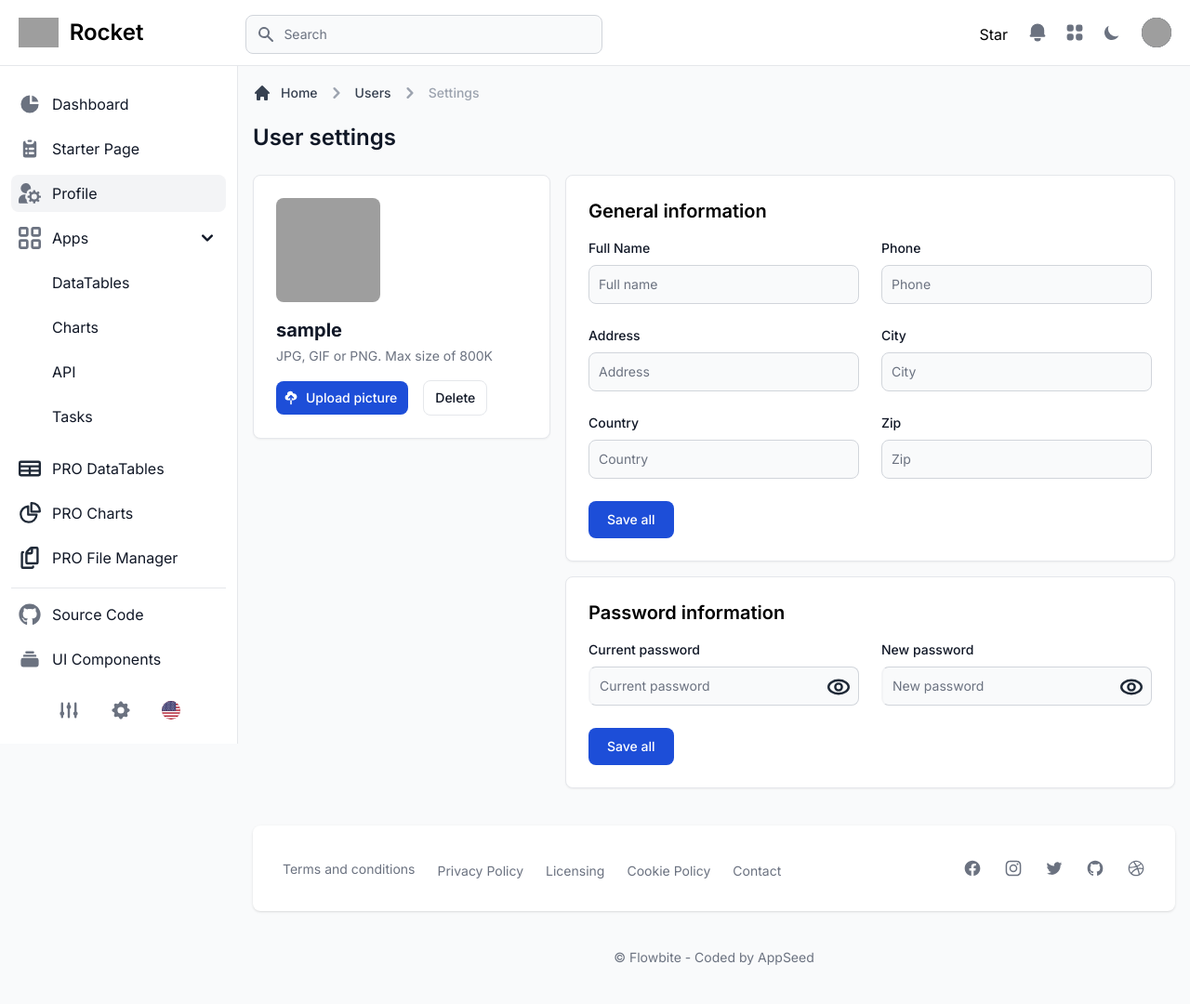
After one commit to app-generator/rocket-flask, a Flask app: page /profile in a window 1280 px wide. The commit adds this page. Shown: the whole page at 93% size. Run offline with Flask 2, Linux system fonts and the light colour scheme; the visitor is signed in with stand-in values (Sample User, id 1); data comes from the database, SQL or seed files in the repository; some libraries are stand-ins or nearby versions; grey boxes are pictures that could not be loaded.

Commit message:
Complete profile page with image upload, password change and general information

```diff
--- a/apps/authentication/routes.py
+++ b/apps/authentication/routes.py
@@ -2,25 +2,27 @@
 """
 Copyright (c) 2019 - present AppSeed.us
 """
-
+import os
 from flask import render_template, redirect, request, url_for
 from flask_login import (
     current_user,
     login_user,
-    logout_user
+    logout_user,
+    login_required
 )
-
+from werkzeug.utils import secure_filename
 from apps import db, login_manager
 from apps.authentication import blueprint
-from apps.authentication.forms import LoginForm, CreateAccountForm
-from apps.authentication.models import Users
+from apps.authentication.forms import LoginForm, CreateAccountForm, ChangePasswordForm
+from apps.authentication.models import Users, Profile
+from apps.config import Config
 
-from apps.authentication.util import verify_pass
+from apps.authentication.util import verify_pass, hash_pass
 
 
-@blueprint.route('/')
-def route_default():
-    return redirect(url_for('authentication_blueprint.login'))
+# @blueprint.route('/')
+# def route_default():
+#     return redirect(url_for('authentication_blueprint.login'))
 
 
 # Login & Registration
@@ -86,10 +88,7 @@ def register():
         # Delete user from session
         logout_user()
 
-        return render_template('accounts/register.html',
-                               msg='User created successfully.',
-                               success=True,
-                               form=create_account_form)
+        return redirect(url_for('authentication_blueprint.login'))
 
     else:
         return render_template('accounts/register.html', form=create_account_form)
@@ -101,23 +100,96 @@ def logout():
     return redirect(url_for('authentication_blueprint.login'))
 
 
+@blueprint.route('/profile', methods=['GET', 'POST'])
+@login_required
+def profile():
+    context = {}
+    profile = Profile.find_by_user_id(current_user.id)
+    if request.method == 'POST':
+        for attribute, value in request.form.items():
+            setattr(profile, attribute, value)
+        db.session.commit()
+
+    context['segment'] = 'profile'
+    context['profile'] = profile
+    return render_template('accounts/profile.html', **context)
+
+
+ALLOWED_EXTENSIONS = {'png', 'jpg', 'jpeg', 'gif'}
+def allowed_file(filename):
+    return '.' in filename and filename.rsplit('.', 1)[1].lower() in ALLOWED_EXTENSIONS
+
+@blueprint.route('/profile-image/', methods=['POST'])
+@login_required
+def update_profile_image():
+    profile = Profile.find_by_user_id(current_user.id)
+
+    if 'avatar' not in request.files:
+        return redirect(url_for('authentication_blueprint.profile'))
+
+    file = request.files['avatar']
+
+    if file.filename == '':
+        return redirect(url_for('authentication_blueprint.profile'))
+
+    if file and allowed_file(file.filename):
+        filename = secure_filename(file.filename)
+        file.save(os.path.join(Config.MEDIA_FOLDER, filename))
+
+        profile.avatar = filename
+        db.session.commit()
+
+        return redirect(url_for('authentication_blueprint.profile'))
+
+    return redirect(url_for('authentication_blueprint.profile'))
+
+
+
+@blueprint.route('/change-password', methods=['POST'])
+@login_required
+def change_password():
+    if request.method == 'POST':
+        current_password = request.form['current_password']
+        new_password = request.form['new_password']
+
+        user = Users.query.filter_by(username=current_user.username).first()
+
+        if user and verify_pass(current_password, user.password):
+            current_user.password = hash_pass(new_password)
+            db.session.commit()
+            return redirect(url_for('authentication_blueprint.profile'))
+        else:
+            return redirect(url_for('authentication_blueprint.profile'))
+    else:
+        return redirect(url_for('authentication_blueprint.profile'))
+
 # Errors
 
 @login_manager.unauthorized_handler
 def unauthorized_handler():
-    return render_template('pages/page-403.html'), 403
+    return redirect(url_for('authentication_blueprint.login'))
+    # return render_template('pages/page-403.html'), 403
 
 
 @blueprint.errorhandler(403)
 def access_forbidden(error):
-    return render_template('pages/page-403.html'), 403
+    return redirect(url_for('authentication_blueprint.login'))
+    # return render_template('pages/page-403.html'), 403
 
 
 @blueprint.errorhandler(404)
 def not_found_error(error):
-    return render_template('pages/page-404.html'), 404
+    return redirect(url_for('authentication_blueprint.login'))
+    # return render_template('pages/page-404.html'), 404
 
 
 @blueprint.errorhandler(500)
 def internal_error(error):
-    return render_template('pages/page-500.html'), 500
+    return redirect(url_for('authentication_blueprint.login'))
+    # return render_template('pages/page-500.html'), 500
+
+
+# custom filter
+@blueprint.app_template_filter('default_if_none')
+def default_if_none(value):
+    return value if value else ""
--- a/apps/config.py
+++ b/apps/config.py
@@ -29,6 +29,8 @@ class Config(object):
     CELERY_SCRIPTS_DIR        = os.path.join(basedir, "tasks_scripts" )
     CELERY_LOGS_URL           = "/tasks_logs/"
     CELERY_LOGS_DIR           = os.path.join(basedir, "tasks_logs"    )
+
+    MEDIA_FOLDER = os.path.join(basedir, "media")
 
     # try to set up a Relational DBMS
     if DB_ENGINE and DB_NAME and DB_USERNAME:
--- /dev/null
+++ b/apps/templates/accounts/profile.html
@@ -0,0 +1,214 @@
+{% extends "layouts/base.html" %}
+
+{% block messages %}
+
+{% if messages %}
+    {% for message in messages %}
+        <div class="flex items-center p-4 text-sm rounded-lg dark:bg-gray-800 {{message.tags}}" role="alert">
+            <svg class="flex-shrink-0 inline w-4 h-4 mr-3" aria-hidden="true" xmlns="http://www.w3.org/2000/svg" fill="currentColor" viewBox="0 0 20 20">
+                <path d="M10 .5a9.5 9.5 0 1 0 9.5 9.5A9.51 9.51 0 0 0 10 .5ZM9.5 4a1.5 1.5 0 1 1 0 3 1.5 1.5 0 0 1 0-3ZM12 15H8a1 1 0 0 1 0-2h1v-3H8a1 1 0 0 1 0-2h2a1 1 0 0 1 1 1v4h1a1 1 0 0 1 0 2Z"/>
+            </svg>
+            <span class="sr-only">Info</span>
+            <div>{{ message }}</div>
+        </div>
+    {% endfor %}
+{% endif %}
+
+
+{% endblock messages %}
+
+{% block content %}
+
+<div class="grid grid-cols-1 px-4 pt-6 xl:grid-cols-3 xl:gap-4 dark:bg-gray-900">
+    <div class="mb-4 col-span-full xl:mb-2">
+        <nav class="flex mb-5" aria-label="Breadcrumb">
+            <ol class="inline-flex items-center space-x-1 text-sm font-medium md:space-x-2">
+              <li class="inline-flex items-center">
+                <a href="#" class="inline-flex items-center text-gray-700 hover:text-primary-600 dark:text-gray-300 dark:hover:text-white">
+                  <svg class="w-5 h-5 mr-2.5" fill="currentColor" viewBox="0 0 20 20" xmlns="http://www.w3.org/2000/svg"><path d="M10.707 2.293a1 1 0 00-1.414 0l-7 7a1 1 0 001.414 1.414L4 10.414V17a1 1 0 001 1h2a1 1 0 001-1v-2a1 1 0 011-1h2a1 1 0 011 1v2a1 1 0 001 1h2a1 1 0 001-1v-6.586l.293.293a1 1 0 001.414-1.414l-7-7z"></path></svg>
+                  Home
+                </a>
+              </li>
+              <li>
+                <div class="flex items-center">
+                  <svg class="w-6 h-6 text-gray-400" fill="currentColor" viewBox="0 0 20 20" xmlns="http://www.w3.org/2000/svg"><path fill-rule="evenodd" d="M7.293 14.707a1 1 0 010-1.414L10.586 10 7.293 6.707a1 1 0 011.414-1.414l4 4a1 1 0 010 1.414l-4 4a1 1 0 01-1.414 0z" clip-rule="evenodd"></path></svg>
+                  <a href="#" class="ml-1 text-gray-700 hover:text-primary-600 md:ml-2 dark:text-gray-300 dark:hover:text-white">Users</a>
+                </div>
+              </li>
+              <li>
+                <div class="flex items-center">
+                  <svg class="w-6 h-6 text-gray-400" fill="currentColor" viewBox="0 0 20 20" xmlns="http://www.w3.org/2000/svg"><path fill-rule="evenodd" d="M7.293 14.707a1 1 0 010-1.414L10.586 10 7.293 6.707a1 1 0 011.414-1.414l4 4a1 1 0 010 1.414l-4 4a1 1 0 01-1.414 0z" clip-rule="evenodd"></path></svg>
+                  <span class="ml-1 text-gray-400 md:ml-2 dark:text-gray-500" aria-current="page">Settings</span>
+                </div>
+              </li>
+            </ol>
+        </nav>
+        <h1 class="text-xl font-semibold text-gray-900 sm:text-2xl dark:text-white">User settings</h1>
+    </div>
+    <!-- Right Content -->
+    <div class="col-span-full xl:col-auto">
+        <div class="p-4 mb-4 bg-white border border-gray-200 rounded-lg shadow-sm 2xl:col-span-2 dark:border-gray-700 sm:p-6 dark:bg-gray-800">
+            <div class="items-center sm:flex xl:block 2xl:flex sm:space-x-4 xl:space-x-0 2xl:space-x-4">
+                {% if profile.avatar %}
+                    <img class="mb-4 rounded-lg w-28 h-28 sm:mb-0 xl:mb-4 2xl:mb-0" src="{{ url_for('media_files', filename = profile.avatar )}}" alt="Jese picture">
+                {% else %}
+                    <img class="mb-4 rounded-lg w-28 h-28 sm:mb-0 xl:mb-4 2xl:mb-0" src="{{ url_for('static', filename='dist/img/default-user.png') }}" alt="Jese picture">
+                {% endif %}
+                <div>
+                    {% if current_user.username %}
+                        <h3 class="mb-1 text-xl font-bold text-gray-900 dark:text-white">{{ current_user.username }}</h3>
+                    {% else %}
+                        <h3 class="mb-1 text-xl font-bold text-gray-900 dark:text-white">{{ current_user.username }}</h3>
+                    {% endif %}
+                    <div class="mb-4 text-sm text-gray-500 dark:text-gray-400">
+                        JPG, GIF or PNG. Max size of 800K
+                    </div>
+                    <form method="post" action="{{ url_for('authentication_blueprint.update_profile_image') }}" enctype="multipart/form-data" class="flex items-center space-x-4">
+
+                        <label for="avatar">
+                            <div class="inline-flex items-center px-3 py-2 text-sm font-medium text-center text-white rounded-lg bg-primary-700 hover:bg-primary-800 focus:ring-4 focus:ring-primary-300 dark:bg-blue-600 dark:hover:bg-primary-700 dark:focus:ring-primary-800">
+                                <svg class="w-4 h-4 mr-2 -ml-1" fill="currentColor" viewBox="0 0 20 20" xmlns="http://www.w3.org/2000/svg"><path d="M5.5 13a3.5 3.5 0 01-.369-6.98 4 4 0 117.753-1.977A4.5 4.5 0 1113.5 13H11V9.413l1.293 1.293a1 1 0 001.414-1.414l-3-3a1 1 0 00-1.414 0l-3 3a1 1 0 001.414 1.414L9 9.414V13H5.5z"></path><path d="M9 13h2v5a1 1 0 11-2 0v-5z"></path></svg>
+                                Upload picture
+                            </div>
+                        </label>
+                        <input onchange="this.form.submit()" type="file" class="hidden" name="avatar" id="avatar">
+                        <button type="button" class="py-2 px-3 text-sm font-medium text-gray-900 focus:outline-none bg-white rounded-lg border border-gray-200 hover:bg-gray-100 hover:text-blue-700 focus:z-10 focus:ring-4 focus:ring-gray-200 dark:focus:ring-gray-700 dark:bg-gray-800 dark:text-gray-400 dark:border-gray-600 dark:hover:text-white dark:hover:bg-gray-700">
+                            Delete
+                        </button>
+                    </form>
+                </div>
+            </div>
+        </div>
+    </div>
+    <div class="col-span-2">
+        <div class="p-4 mb-4 bg-white border border-gray-200 rounded-lg shadow-sm 2xl:col-span-2 dark:border-gray-700 sm:p-6 dark:bg-gray-800">
+            <h3 class="mb-4 text-xl font-semibold dark:text-white">General information</h3>
+            <form method="post">
+
+                <div class="grid grid-cols-6 gap-6">
+                    <div class="col-span-6 sm:col-span-3">
+                        <label for="full_name" class="block mb-2 text-sm font-medium text-gray-900 dark:text-white">Full Name</label>
+                        <input type="text" value="{{ profile.full_name|default_if_none }}" name="full_name" class="bg-gray-50 border border-gray-300 text-gray-900 text-sm rounded-lg focus:ring-blue-500 focus:border-blue-500 block w-full p-2.5 dark:bg-gray-700 dark:border-gray-600 dark:placeholder-gray-400 dark:text-white dark:focus:ring-blue-500 dark:focus:border-blue-500" placeholder="Full name" id="">
+                    </div>
+                    <div class="col-span-6 sm:col-span-3">
+                        <label for="phone" class="block mb-2 text-sm font-medium text-gray-900 dark:text-white">Phone</label>
+                        <input type="text" value="{{ profile.phone|default_if_none }}" name="phone" class="bg-gray-50 border border-gray-300 text-gray-900 text-sm rounded-lg focus:ring-blue-500 focus:border-blue-500 block w-full p-2.5 dark:bg-gray-700 dark:border-gray-600 dark:placeholder-gray-400 dark:text-white dark:focus:ring-blue-500 dark:focus:border-blue-500" placeholder="Phone" id="">
+                    </div>
+                    <div class="col-span-6 sm:col-span-3">
+                        <label for="address" class="block mb-2 text-sm font-medium text-gray-900 dark:text-white">Address</label>
+                        <input type="text" value="{{ profile.address|default_if_none }}" name="address" class="bg-gray-50 border border-gray-300 text-gray-900 text-sm rounded-lg focus:ring-blue-500 focus:border-blue-500 block w-full p-2.5 dark:bg-gray-700 dark:border-gray-600 dark:placeholder-gray-400 dark:text-white dark:focus:ring-blue-500 dark:focus:border-blue-500" placeholder="Address" id="">
+                    </div>
+                    <div class="col-span-6 sm:col-span-3">
+                        <label for="city" class="block mb-2 text-sm font-medium text-gray-900 dark:text-white">City</label>
+                        <input type="text" value="{{ profile.city|default_if_none }}" name="city" class="bg-gray-50 border border-gray-300 text-gray-900 text-sm rounded-lg focus:ring-blue-500 focus:border-blue-500 block w-full p-2.5 dark:bg-gray-700 dark:border-gray-600 dark:placeholder-gray-400 dark:text-white dark:focus:ring-blue-500 dark:focus:border-blue-500" placeholder="City" id="">
+                    </div>
+                    <div class="col-span-6 sm:col-span-3">
+                        <label for="country" class="block mb-2 text-sm font-medium text-gray-900 dark:text-white">Country</label>
+                        <input type="text" value="{{ profile.country|default_if_none }}" name="country" class="bg-gray-50 border border-gray-300 text-gray-900 text-sm rounded-lg focus:ring-blue-500 focus:border-blue-500 block w-full p-2.5 dark:bg-gray-700 dark:border-gray-600 dark:placeholder-gray-400 dark:text-white dark:focus:ring-blue-500 dark:focus:border-blue-500" placeholder="Country" id="">
+                    </div>
+                    <div class="col-span-6 sm:col-span-3">
+                        <label for="zip" class="block mb-2 text-sm font-medium text-gray-900 dark:text-white">Zip</label>
+                        <input type="text" value="{{ profile.zip|default_if_none }}" name="zip" class="bg-gray-50 border border-gray-300 text-gray-900 text-sm rounded-lg focus:ring-blue-500 focus:border-blue-500 block w-full p-2.5 dark:bg-gray-700 dark:border-gray-600 dark:placeholder-gray-400 dark:text-white dark:focus:ring-blue-500 dark:focus:border-blue-500" placeholder="Zip" id="">
+                    </div>
+                    <div class="col-span-6 sm:col-full">
+                        <button class="text-white bg-primary-700 hover:bg-primary-800 focus:ring-4 focus:ring-primary-300 font-medium rounded-lg text-sm px-5 py-2.5 text-center dark:bg-blue-600 dark:hover:bg-primary-700 dark:focus:ring-primary-800" type="submit">Save all</button>
+                    </div>
+                </div>
+
+            </form>
+        </div>
+        <div class="p-4 mb-4 bg-white border border-gray-200 rounded-lg shadow-sm 2xl:col-span-2 dark:border-gray-700 sm:p-6 dark:bg-gray-800">
+            <h3 class="mb-4 text-xl font-semibold dark:text-white">Password information</h3>
+            <form method="post" action="{{ url_for('authentication_blueprint.change_password') }}">
+
+                <div class="grid grid-cols-6 gap-6">
+                    <div class="col-span-6 sm:col-span-3">
+                        <label for="current_password" class="block mb-2 text-sm font-medium text-gray-900 dark:text-white">Current password</label>
+                        <div class="relative w-full">
+                            <input type="password" id="current_password" name="current_password" class="block p-2.5 w-full z-20 text-sm text-gray-900 bg-gray-50 rounded-lg border-l-gray-100 border-l-2 border border-gray-300 focus:ring-blue-500 focus:border-blue-500 dark:bg-gray-700 dark:border-gray-600 dark:placeholder-gray-400 dark:text-white dark:focus:border-blue-500" placeholder="Current password" required>
+                            <button type="button" id="show_current_password" class="absolute top-0 right-0 p-2.5 h-full text-sm font-thin text-white rounded-r-lg">
+                                <svg class="w-6 h-6 text-gray-800 dark:text-white" aria-hidden="true" xmlns="http://www.w3.org/2000/svg" fill="none" viewBox="0 0 20 14">
+                                    <g stroke="currentColor" stroke-linecap="round" stroke-linejoin="round" stroke-width="2">
+                                      <path d="M10 10a3 3 0 1 0 0-6 3 3 0 0 0 0 6Z"/>
+                                      <path d="M10 13c4.97 0 9-2.686 9-6s-4.03-6-9-6-9 2.686-9 6 4.03 6 9 6Z"/>
+                                    </g>
+                                </svg>
+                            </button>
+                        </div>
+                    </div>
+                    <div class="col-span-6 sm:col-span-3">
+                        <label for="new_password" class="block mb-2 text-sm font-medium text-gray-900 dark:text-white">New password</label>
+                        <div class="relative w-full">
+                            <input type="password" id="new_password" name="new_password" class="block p-2.5 w-full z-20 text-sm text-gray-900 bg-gray-50 rounded-lg border-l-gray-100 border-l-2 border border-gray-300 focus:ring-blue-500 focus:border-blue-500 dark:bg-gray-700 dark:border-gray-600 dark:placeholder-gray-400 dark:text-white dark:focus:border-blue-500" placeholder="New password" required>
+                            <button type="button" id="show_new_password" class="absolute top-0 right-0 p-2.5 h-full text-sm font-thin text-white rounded-r-lg">
+                                <svg class="w-6 h-6 text-gray-800 dark:text-white" aria-hidden="true" xmlns="http://www.w3.org/2000/svg" fill="none" viewBox="0 0 20 14">
+                                    <g stroke="currentColor" stroke-linecap="round" stroke-linejoin="round" stroke-width="2">
+                                      <path d="M10 10a3 3 0 1 0 0-6 3 3 0 0 0 0 6Z"/>
+                                      <path d="M10 13c4.97 0 9-2.686 9-6s-4.03-6-9-6-9 2.686-9 6 4.03 6 9 6Z"/>
+                                    </g>
+                                </svg>
+                            </button>
+                        </div>
+                    </div>
+                    <div class="col-span-6 sm:col-full">
+                        <button class="text-white bg-primary-700 hover:bg-primary-800 focus:ring-4 focus:ring-primary-300 font-medium rounded-lg text-sm px-5 py-2.5 text-center dark:bg-blue-600 dark:hover:bg-primary-700 dark:focus:ring-primary-800" type="submit">Save all</button>
+                    </div>
+                </div>
+            </form>
+        </div>
+    </div>
+
+</div>
+
+{% endblock content %}
+
+
+{% block extra_js %}
+
+<script>
+    document.addEventListener('DOMContentLoaded', function () {
+        const currentPasswordInput = document.getElementById('current_password');
+        const newPasswordInput = document.getElementById('new_password');
+        const showCurrentPasswordButton = document.getElementById('show_current_password');
+        const showNewPasswordButton = document.getElementById('show_new_password');
+
+        showCurrentPasswordButton.addEventListener('click', function () {
+            togglePasswordVisibility(currentPasswordInput, showCurrentPasswordButton);
+        });
+
+        showNewPasswordButton.addEventListener('click', function () {
+            togglePasswordVisibility(newPasswordInput, showNewPasswordButton);
+        });
+
+        function togglePasswordVisibility(input, button) {
+            const type = input.getAttribute('type') === 'password' ? 'text' : 'password';
+            input.setAttribute('type', type);
+
+            toggleEyeIcon(button, type);
+        }
+
+        function toggleEyeIcon(button, type) {
+            const eyeIcon = button.querySelector('svg');
+
+            if (type === 'password') {
+                eyeIcon.innerHTML = `
+                <svg class="w-6 h-6 text-gray-800 dark:text-white" aria-hidden="true" xmlns="http://www.w3.org/2000/svg" fill="none" viewBox="0 0 20 14">
+                    <g stroke="currentColor" stroke-linecap="round" stroke-linejoin="round" stroke-width="2">
+                      <path d="M10 10a3 3 0 1 0 0-6 3 3 0 0 0 0 6Z"/>
+                      <path d="M10 13c4.97 0 9-2.686 9-6s-4.03-6-9-6-9 2.686-9 6 4.03 6 9 6Z"/>
+                    </g>
+                </svg>
+                `;
+            } else {
+                eyeIcon.innerHTML = `
+                <svg class="w-6 h-6 text-gray-800 dark:text-white" aria-hidden="true" xmlns="http://www.w3.org/2000/svg" fill="none" viewBox="0 0 20 18">
+                    <path stroke="currentColor" stroke-linecap="round" stroke-linejoin="round" stroke-width="2" d="M1.933 10.909A4.357 4.357 0 0 1 1 9c0-1 4-6 9-6m7.6 3.8A5.068 5.068 0 0 1 19 9c0 1-3 6-9 6-.314 0-.62-.014-.918-.04M2 17 18 1m-5 8a3 3 0 1 1-6 0 3 3 0 0 1 6 0Z"/>
+                </svg>
+                `;
+            }
+        }
+    });
+</script>
+
+
+{% endblock extra_js %}
--- a/apps/templates/includes/sidebar.html
+++ b/apps/templates/includes/sidebar.html
@@ -36,7 +36,7 @@
                         </a>
                     </li>
                     <li>
-                        <a href="/starter/"
+                        <a href="{{ url_for('home_blueprint.starter') }}"
                             class="flex items-center p-2 text-base text-gray-900 transition duration-75 rounded-lg hover:bg-gray-100 group dark:text-gray-200 dark:hover:bg-gray-700">
                             <svg class="flex-shrink-0 w-6 h-6 text-gray-500 transition duration-75 group-hover:text-gray-900 dark:text-gray-400 dark:group-hover:text-white"
                                 fill="currentColor" viewBox="0 0 20 20" xmlns="http://www.w3.org/2000/svg">
@@ -51,7 +51,7 @@
                     {% if current_user.is_authenticated %}
 
                     <li>
-                        <a href="#"
+                        <a href="{{ url_for('authentication_blueprint.profile') }}"
                             class="flex items-center p-2 text-base text-gray-900 rounded-lg hover:bg-gray-100 group dark:text-gray-200 dark:hover:bg-gray-700 {% if 'profile' in segment %} bg-gray-100 dark:bg-gray-700 {% endif %}">
                             <svg class="w-6 h-6 text-gray-500 dark:text-white" aria-hidden="true"
                                 xmlns="http://www.w3.org/2000/svg" fill="currentColor" viewBox="0 0 20 20">
```
Also changed, not shown: apps/__init__.py (+6 -1 lines), apps/authentication/forms.py (+11 -15 lines), apps/authentication/models.py (+41 -2 lines), apps/home/routes.py (+7 -1 lines), 2 other files.
